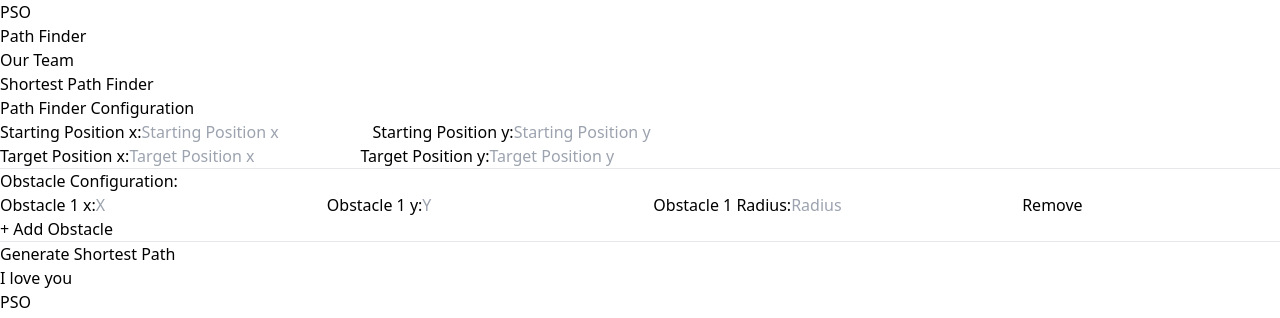
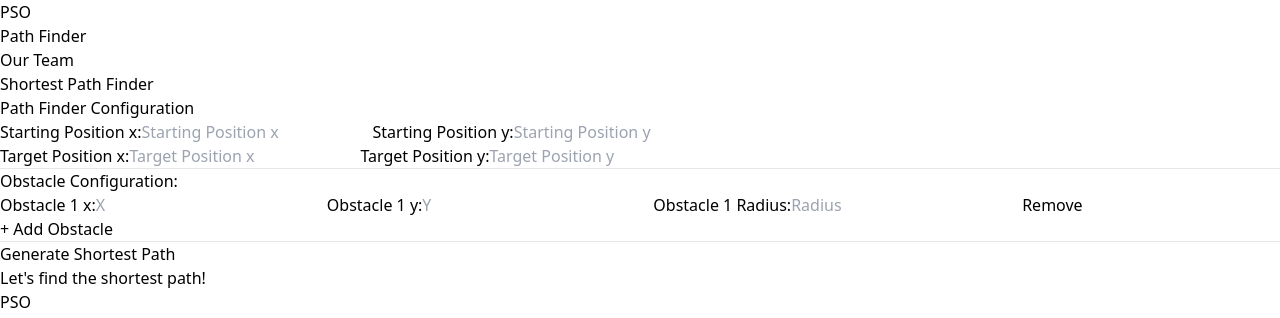
Before and after one commit to SusheelThapa/Shortest-Path, a React (Vite) app in the folder client/: page /path-finder in a window 1280 px wide. Shown: the top 318 px of the page. Built offline with nearby package versions, Linux system fonts and the light colour scheme.

Commit message:
Alt text to show before generating shortest path

```diff
--- a/client/src/pages/PSO.jsx
+++ b/client/src/pages/PSO.jsx
@@ -61,10 +61,9 @@ const PSO = () => {
 
     try {
       const response = await fetch("http://127.0.0.1:8000/shortest-path", {
-        method: "POST", // Adjust the method based on your API requirements
+        method: "POST",
         headers: {
           "Content-Type": "application/json",
-          // Add any other headers if needed
         },
         body: JSON.stringify(formState), // Adjust the body based on your API requirements
       });
@@ -106,7 +105,9 @@ const PSO = () => {
             ) : result != null ? (
               <PSOResult imageUrl={result.imageUrl} />
             ) : (
-              "I love you"
+              <div className="w-2/5  rounded-md text-4xl font-bold  text-gray-700 flex text-center">
+                Let's find the shortest path!
+              </div>
             )}
           </div>
         </div>
```
